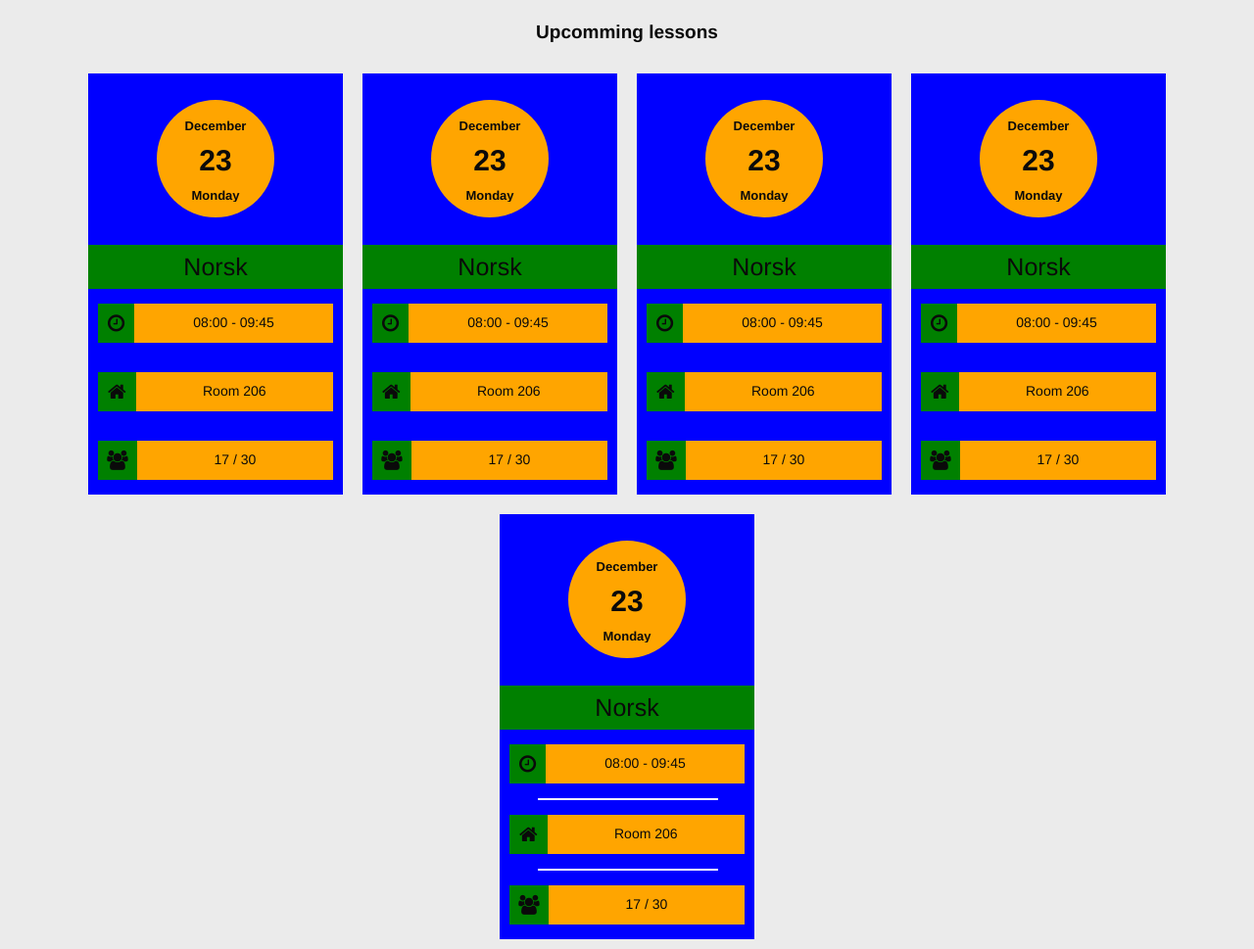
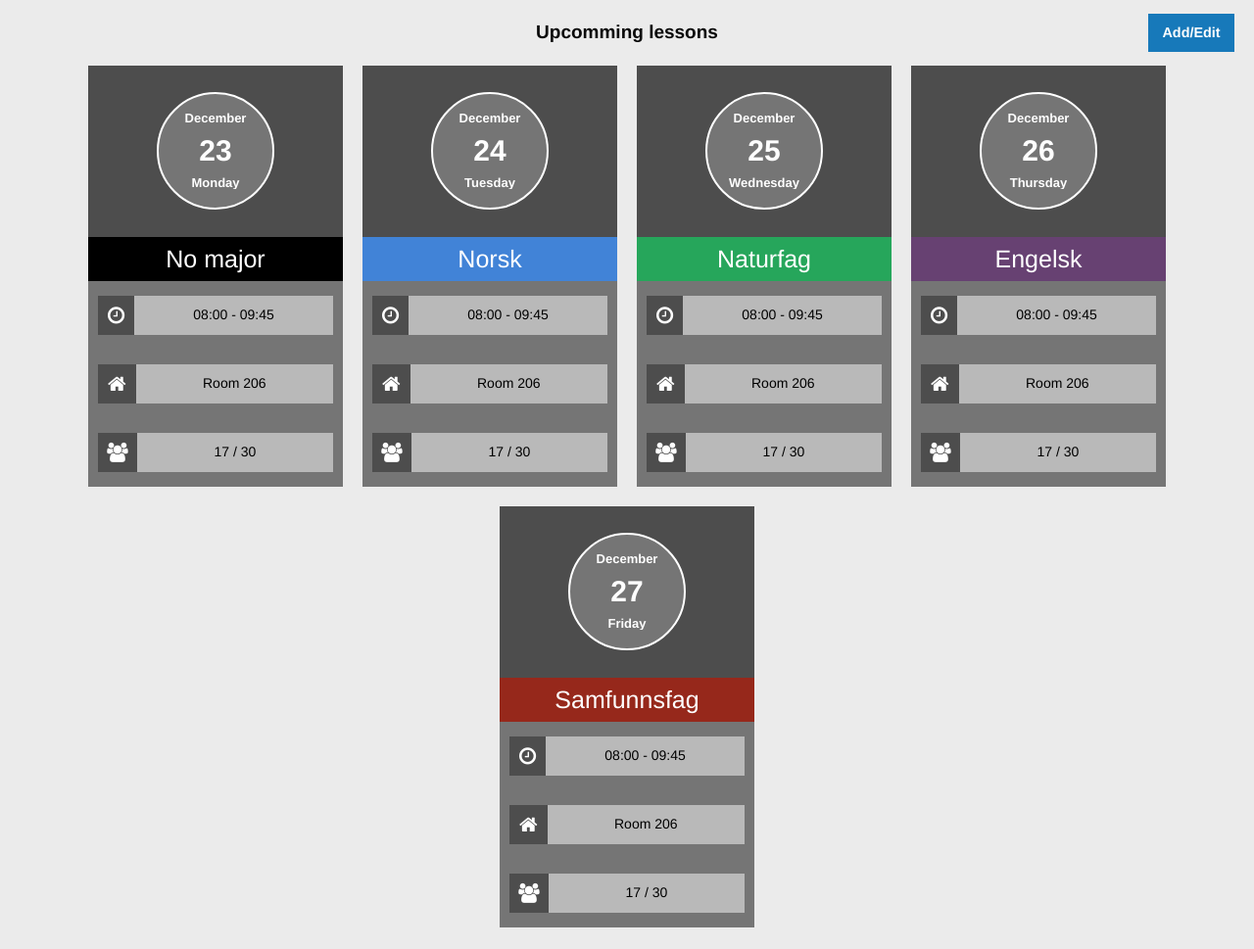
Before and after one commit to AjanthUthaya/First-Build, a PHP site: page /Lesson.html in a window 1280 px wide. Shown: the part 80-1049 px from the top of the page at 98% size. Run offline with PHP 8.4, Linux system fonts and the light colour scheme; some libraries are stand-ins or nearby versions.

Commit message:
Done with lesson page and added link to Add/Edit page

```diff
--- a/Lesson.html
+++ b/Lesson.html
@@ -15,6 +15,7 @@
   <link rel="stylesheet" href="css/appPartials/appUserDropdownMenu.css">
   <link rel="stylesheet" href="css/appPartials/appBreadcrumb.css">
   <link rel="stylesheet" href="css/appPartials/appOffCanvasMenu.css">
+  <link rel="stylesheet" href="css/appPartials/appMajorColor.css">
   <link rel="stylesheet" href="css/appPages/appLesson.css">
 </head>
 
@@ -157,9 +158,8 @@
 
 
         <div class="Lesson-Title">
-
           <h3>Upcomming lessons</h3>
-
+          <a class="button" href="NewLesson.html">Add/Edit</a>
         </div>
 
 
@@ -175,12 +175,14 @@
                 </div>
               </div>
               <div class="Item-Title">
-                <h4>Norsk</h4>
+                <h4>No major</h4>
               </div>
               <div class="Item-Content">
                 <ul class="vertical menu align-center">
                   <li><span class="fa fa-clock-o"></span><label>08:00 - 09:45</label></li>
+                  <hr>
                   <li><span class="fa fa-home"></span><label>Room 206</label></li>
+                  <hr>
                   <li><span class="fa fa-users"></span><label>17 / 30</label></li>
                 </ul>
               </div>
@@ -192,17 +194,19 @@
               <div class="Item-Date">
                 <div class="Item-Date-Circle">
                   <label class="Date-Circle-Month">December</label>
-                  <label class="Date-Circle-DayN">23</label>
-                  <label class="Date-Circle-DayL">Monday</label>
+                  <label class="Date-Circle-DayN">24</label>
+                  <label class="Date-Circle-DayL">Tuesday</label>
                 </div>
               </div>
-              <div class="Item-Title">
+              <div class="Item-Title Major-Norsk">
                 <h4>Norsk</h4>
               </div>
               <div class="Item-Content">
                 <ul class="vertical menu align-center">
                   <li><span class="fa fa-clock-o"></span><label>08:00 - 09:45</label></li>
+                  <hr>
                   <li><span class="fa fa-home"></span><label>Room 206</label></li>
+                  <hr>
                   <li><span class="fa fa-users"></span><label>17 / 30</label></li>
                 </ul>
               </div>
@@ -214,17 +218,19 @@
               <div class="Item-Date">
                 <div class="Item-Date-Circle">
                   <label class="Date-Circle-Month">December</label>
-                  <label class="Date-Circle-DayN">23</label>
-                  <label class="Date-Circle-DayL">Monday</label>
+                  <label class="Date-Circle-DayN">25</label>
+                  <label class="Date-Circle-DayL">Wednesday</label>
                 </div>
               </div>
-              <div class="Item-Title">
-                <h4>Norsk</h4>
+              <div class="Item-Title Major-Naturfag">
+                <h4>Naturfag</h4>
               </div>
               <div class="Item-Content">
                 <ul class="vertical menu align-center">
                   <li><span class="fa fa-clock-o"></span><label>08:00 - 09:45</label></li>
+                  <hr>
                   <li><span class="fa fa-home"></span><label>Room 206</label></li>
+                  <hr>
                   <li><span class="fa fa-users"></span><label>17 / 30</label></li>
                 </ul>
               </div>
@@ -236,17 +242,19 @@
               <div class="Item-Date">
                 <div class="Item-Date-Circle">
                   <label class="Date-Circle-Month">December</label>
-                  <label class="Date-Circle-DayN">23</label>
-                  <label class="Date-Circle-DayL">Monday</label>
+                  <label class="Date-Circle-DayN">26</label>
+                  <label class="Date-Circle-DayL">Thursday</label>
                 </div>
               </div>
-              <div class="Item-Title">
-                <h4>Norsk</h4>
+              <div class="Item-Title Major-Engelsk">
+                <h4>Engelsk</h4>
               </div>
               <div class="Item-Content">
                 <ul class="vertical menu align-center">
                   <li><span class="fa fa-clock-o"></span><label>08:00 - 09:45</label></li>
+                  <hr>
                   <li><span class="fa fa-home"></span><label>Room 206</label></li>
+                  <hr>
                   <li><span class="fa fa-users"></span><label>17 / 30</label></li>
                 </ul>
               </div>
@@ -258,12 +266,12 @@
               <div class="Item-Date">
                 <div class="Item-Date-Circle">
                   <label class="Date-Circle-Month">December</label>
-                  <label class="Date-Circle-DayN">23</label>
-                  <label class="Date-Circle-DayL">Monday</label>
+                  <label class="Date-Circle-DayN">27</label>
+                  <label class="Date-Circle-DayL">Friday</label>
                 </div>
               </div>
-              <div class="Item-Title">
-                <h4>Norsk</h4>
+              <div class="Item-Title Major-Samfunnsfag">
+                <h4>Samfunnsfag</h4>
               </div>
               <div class="Item-Content">
                 <ul class="vertical menu align-center">
--- a/css/appPages/appHome.css
+++ b/css/appPages/appHome.css
@@ -71,7 +71,7 @@
   display: inline-flex;
   align-items: center;
   justify-content: center;
-  margin-top: 2px;
+  margin-top: 5px;
 }
 
 .Item-Next-Top div {
--- a/css/appPages/appLesson.css
+++ b/css/appPages/appLesson.css
@@ -8,12 +8,23 @@
 }
 
 .Lesson-Title {
+  display: inline-flex;
+  width: 100%;
   padding-bottom: 10px;
   text-align: center;
+  justify-content: center;
+  align-items: center;
 }
 
 .Lesson-Title * {
   font-weight: 700;
+  margin: 0;
+}
+
+.Lesson-Title a {
+  position: absolute;
+  right: 20px;
+  display: flex;
 }
 
 /* - - - - - - - - - - - - - - - - - - - - - - - - - -
@@ -28,10 +39,10 @@
 
 .Lesson-Item {
   position: relative;
-  justify-content: center;
   width: 100%;
   height: 100%;
   text-align: center;
+  justify-content: center;
 }
 
 data {
@@ -39,113 +50,114 @@ data {
   padding: 10px;
 }
 
-.Lesson-Item-Content {
-  background-color: blue;
-}
-
 .Item-Date {
   display: flex;
+  width: 100%;
+  height: 175px;
+  background-color: #4d4d4d;
   align-items: center;
   justify-content: center;
-  width: 100%;
-  height: 175px;
 }
 
 .Item-Date-Circle {
   display: block;
-  align-items: center;
-  justify-content: center;
   width: 120px;
   height: 120px;
   text-align: center;
+  border: 2px solid white;
   border-radius: 50%;
-  background-color: orange;
+  background-color: #757575;
+  align-items: center;
+  justify-content: center;
 }
 
 .Item-Date-Circle label {
+  font-weight: bold;
+  line-height: 1;
   display: inline-flex;
   overflow: hidden;
-  justify-content: center;
   width: 100%;
   text-align: center;
-  font-weight: bold;
-  line-height: 1;
+  color: white;
+  justify-content: center;
 }
 
 .Date-Circle-Month {
+  font-size: 13px;
   max-width: 90px !important;
-  margin-top: 20px;
-  font-size: 13px;
+  margin-top: 18px;
 }
 
 .Date-Circle-DayN {
+  font-size: 30px;
+  max-width: 115px !important;
+  height: 45px;
   align-items: center;
   justify-content: center;
-  max-width: 115px !important;
-  height: 50px;
-  font-size: 30px;
 }
 
 .Date-Circle-DayL {
+  font-size: 13px;
   max-width: 80px !important;
-  font-size: 13px;
 }
 
 .Item-Title {
   display: flex;
+  height: 45px;
+  text-align: center;
+  background-color: black;
   align-items: center;
   justify-content: center;
-  height: 45px;
-  text-align: center;
-  background-color: green;
 }
 
 .Item-Title * {
+  line-height: 1;
   margin: 0;
-  line-height: 1;
+  color: white;
 }
 
 .Item-Content ul {
   text-align: center;
+  background-color: #757575;
 }
 
 .Item-Content ul li {
   width: 100%;
   padding: 15px 10px;
-  background-color: blue;
 }
 
 .Item-Content span {
+  font-size: 20px;
   display: flex;
+  width: 40px;
+  padding: 10px;
+  color: white;
+  background-color: #4d4d4d;
   align-items: center;
   justify-content: center;
-  width: 40px;
-  padding: 10px;
-  background-color: green;
-  font-size: 20px;
 }
 
 .Item-Content label {
+  font-size: 14px;
   display: flex;
-  align-items: center;
-  justify-content: center;
   width: 100%;
   padding-right: 5px;
   padding-left: 5px;
-  background-color: orange;
-  font-size: 14px;
+  color: black;
+  background-color: #b9b9b9;
+  align-items: center;
+  justify-content: center;
 }
 
 .Item-Content hr {
-  display: flex;
-  align-items: center;
-  justify-content: center;
+  display: none;
   width: 70%;
   margin: 0;
   margin-left: 15%;
-  color: white;
   border: 1px solid white;
   background-color: inherit;
+  align-items: center;
+  justify-content: center;
 }
 
 /* - - - - - - - - - - - - - - - - - - - - - - - - - -
--- a/css/appPartials/appOffCanvasMenu.css
+++ b/css/appPartials/appOffCanvasMenu.css
@@ -57,8 +57,12 @@
 .Menu-OffCanvas-Title {
   height: 100%;
   margin: 0;
-  padding: .3rem 0;
   text-align: center;
+  display: flex;
+  justify-content: center;
+  align-items: center;
+  font-size: 25px;
+  font-weight: bold;
 }
 
 /* Offcanvas menu close box(red button) */
@@ -119,6 +123,7 @@
   width: 100%;
   padding: 1em 0;
   text-align: center;
+  font-weight: 500;
 }
 
 .OffCanvas-Menu-List-Active {
@@ -180,8 +185,15 @@
   height: 55px;
   padding: .3rem 0;
   text-align: center;
+  background-color: #3d5165;
+  display: flex;
+  justify-content: center;
+  align-items: center;
+}
+
+.Sub-Menu-Head * {
+  font-weight: bold;
   color: white;
-  background-color: #3d5165;
 }
 
 .Sub-Menu ul {
```
Also changed, not shown: Home.html (line endings or trailing spaces), Login.html (line endings or trailing spaces), Majors.html (line endings or trailing spaces), NewLesson.html (line endings or trailing spaces), NewMajor.html (line endings or trailing spaces), NewSubLecture.html (line endings or trailing spaces), NewTest.html (line endings or trailing spaces), Template.html (line endings or trailing spaces), Test.html (line endings or trailing spaces), index.html (line endings or trailing spaces).
